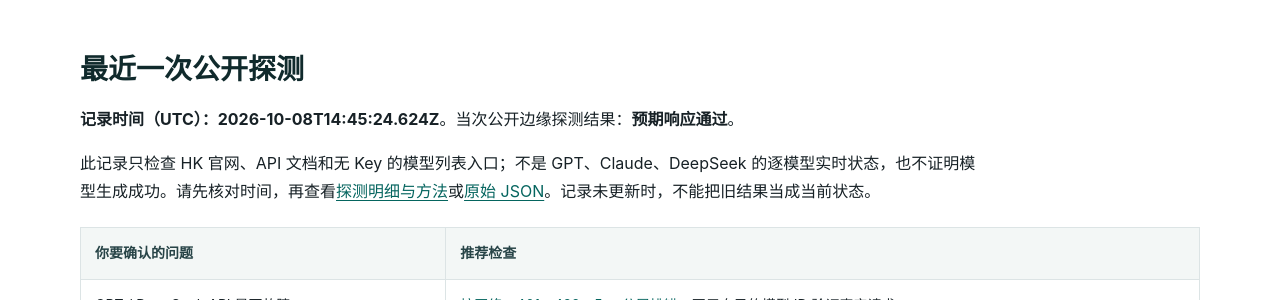
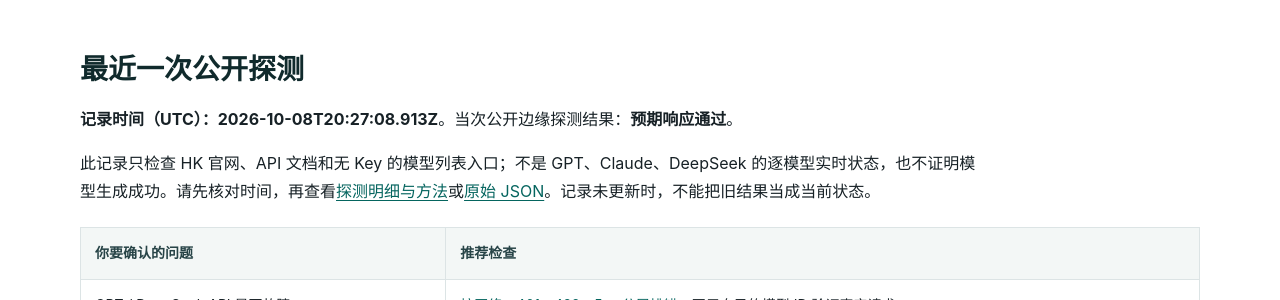
Before and after one commit to KKWANG4444/api-status, a Jekyll site: the page built from index.md, in a window 1280 px wide and 900 px high, scrolled down 364 px. Shown: the part 151-451 px from the top of the window. Built offline with Jekyll 4.4.1, drawn with Linux system fonts in a browser that asks for light colours.

Commit message:
chore: update public edge status

```diff
--- a/_data/status.json
+++ b/_data/status.json
@@ -1,7 +1,7 @@
 {
   "status": "operational",
-  "checked_at": "2026-10-08T14:45:24.624Z",
-  "duration_ms": 618,
+  "checked_at": "2026-10-08T20:27:08.913Z",
+  "duration_ms": 282,
   "overall": true,
   "components": [
     {
@@ -10,7 +10,7 @@
       "url": "https://www.aifast.hk/",
       "ok": true,
       "status": 200,
-      "elapsed_ms": 606,
+      "elapsed_ms": 280,
       "content_type": "text/html; charset=utf-8",
       "detail": "Expected public edge response"
     },
@@ -20,7 +20,7 @@
       "url": "https://api.aifast.hk/",
       "ok": true,
       "status": 200,
-      "elapsed_ms": 317,
+      "elapsed_ms": 150,
       "content_type": "text/html",
       "detail": "Expected public edge response"
     },
@@ -30,7 +30,7 @@
       "url": "https://www.aifast.hk/v1/models",
       "ok": true,
       "status": 401,
-      "elapsed_ms": 368,
+      "elapsed_ms": 229,
       "content_type": "application/json; charset=utf-8",
       "detail": "Expected public edge response"
     }
--- a/data/status.json
+++ b/data/status.json
@@ -1,7 +1,7 @@
 {
   "status": "operational",
-  "checked_at": "2026-10-08T14:45:24.624Z",
-  "duration_ms": 618,
+  "checked_at": "2026-10-08T20:27:08.913Z",
+  "duration_ms": 282,
   "overall": true,
   "components": [
     {
@@ -10,7 +10,7 @@
       "url": "https://www.aifast.hk/",
       "ok": true,
       "status": 200,
-      "elapsed_ms": 606,
+      "elapsed_ms": 280,
       "content_type": "text/html; charset=utf-8",
       "detail": "Expected public edge response"
     },
@@ -20,7 +20,7 @@
       "url": "https://api.aifast.hk/",
       "ok": true,
       "status": 200,
-      "elapsed_ms": 317,
+      "elapsed_ms": 150,
       "content_type": "text/html",
       "detail": "Expected public edge response"
     },
@@ -30,7 +30,7 @@
       "url": "https://www.aifast.hk/v1/models",
       "ok": true,
       "status": 401,
-      "elapsed_ms": 368,
+      "elapsed_ms": 229,
       "content_type": "application/json; charset=utf-8",
       "detail": "Expected public edge response"
     }
```
